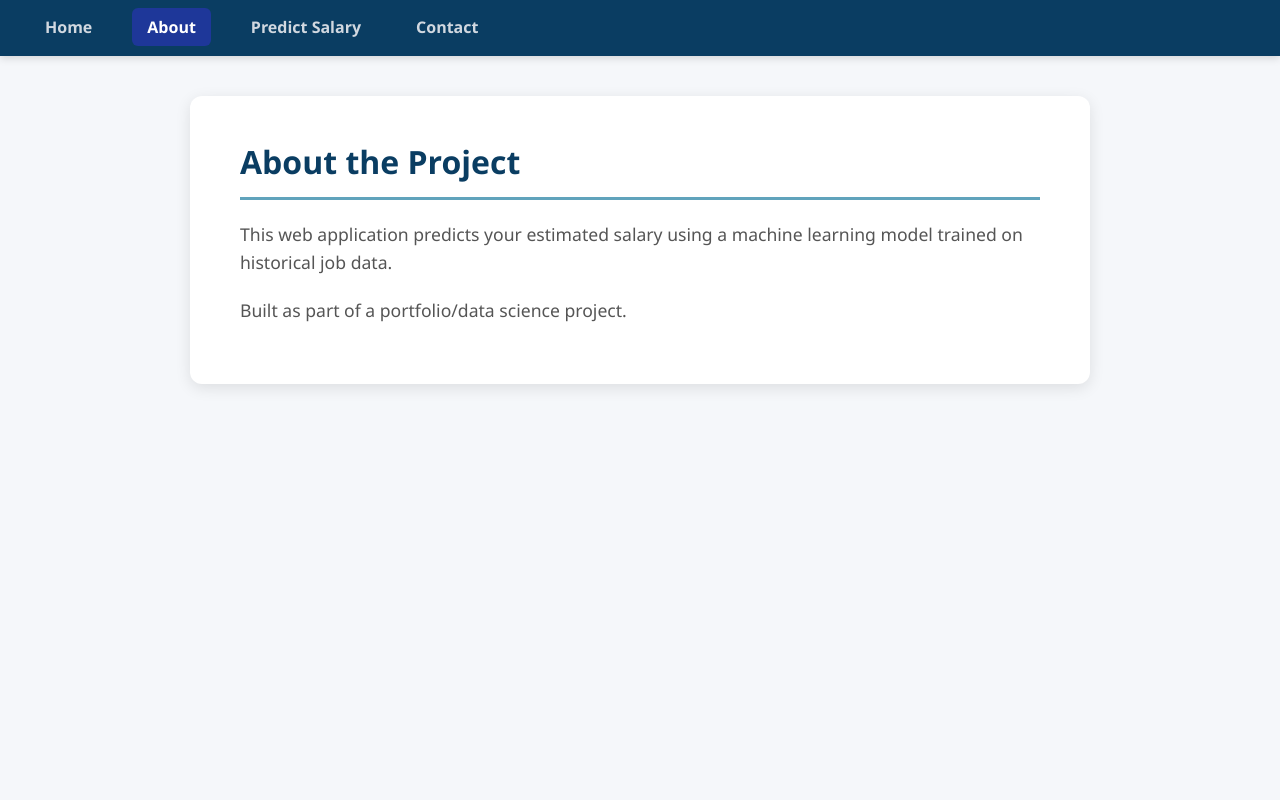
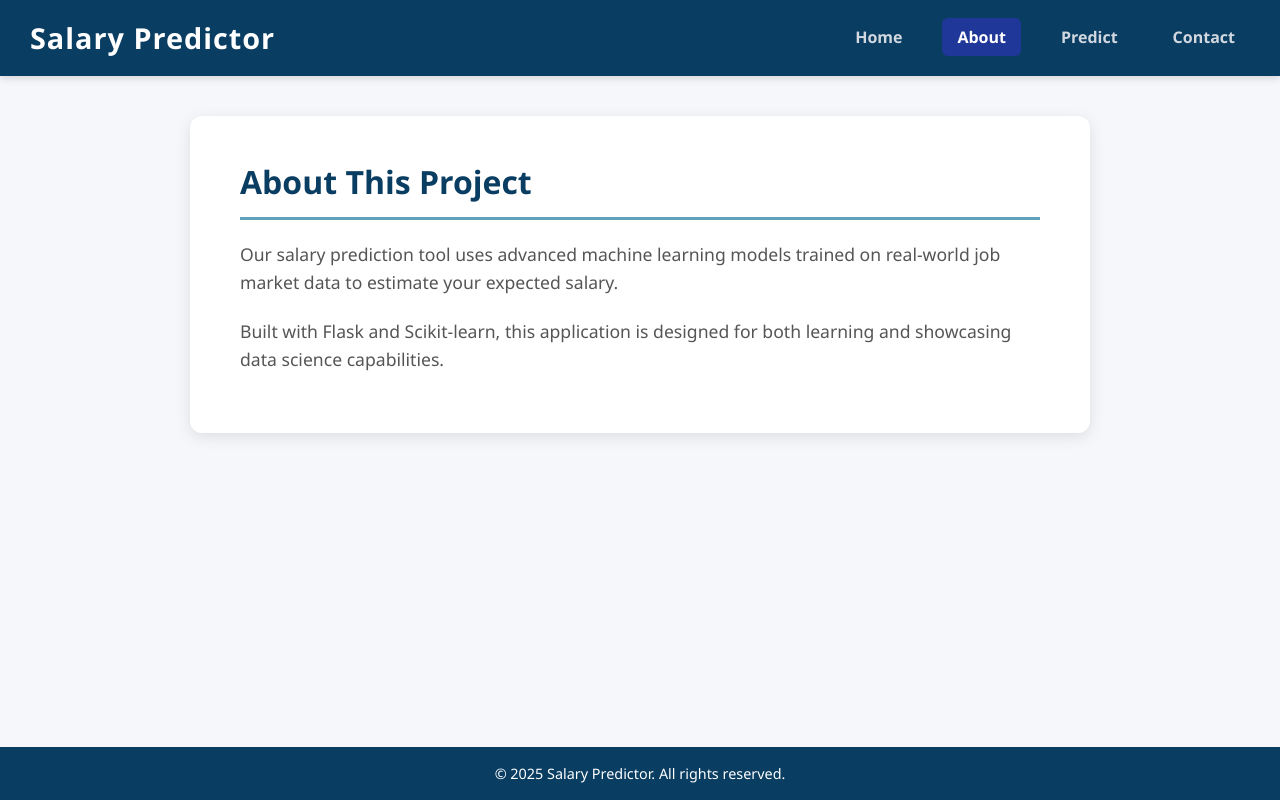
Before and after one commit to sparsha-lab/salary, a Flask app: page /about in a window 1280 px wide. Run offline with Flask 3, Linux system fonts and the light colour scheme; parts of the project's set-up code (start-up, migrations or seed data) failed here and were passed over.

Commit message:
Update about.html

```diff
--- a/templates/about.html
+++ b/templates/about.html
@@ -1,23 +1,34 @@
 <!DOCTYPE html>
 <html lang="en">
 <head>
-    <meta charset="UTF-8">
+  <meta charset="UTF-8" />
+  <meta name="viewport" content="width=device-width, initial-scale=1" />
   <title>Salary Predictor - About</title>
-    <link rel="stylesheet" href="{{ url_for('static', filename='styles.css') }}">
+  <link rel="stylesheet" href="{{ url_for('static', filename='styles.css') }}" />
 </head>
 <body>
   <nav>
+    <div class="logo">Salary Predictor</div>
     <ul>
       <li><a href="/index">Home</a></li>
       <li><a href="/about" class="active">About</a></li>
-                <li><a href="/predict">Predict Salary</a></li>
+      <li><a href="/predict">Predict</a></li>
       <li><a href="/contact">Contact</a></li>
     </ul>
   </nav>
-    <div class="container">
-        <h2>About the Project</h2>
-        <p>This web application predicts your estimated salary using a machine learning model trained on historical job data.</p>
-        <p>Built as part of a portfolio/data science project.</p>
-    </div>
+
+  <main class="container">
+    <h2>About This Project</h2>
+    <p>
+      Our salary prediction tool uses advanced machine learning models trained on real-world job market data to estimate your expected salary.
+    </p>
+    <p>
+      Built with Flask and Scikit-learn, this application is designed for both learning and showcasing data science capabilities.
+    </p>
+  </main>
+
+  <footer>
+    <p>© 2025 Salary Predictor. All rights reserved.</p>
+  </footer>
 </body>
 </html>
```
Lines whose indentation alone changed are shown as unchanged.
